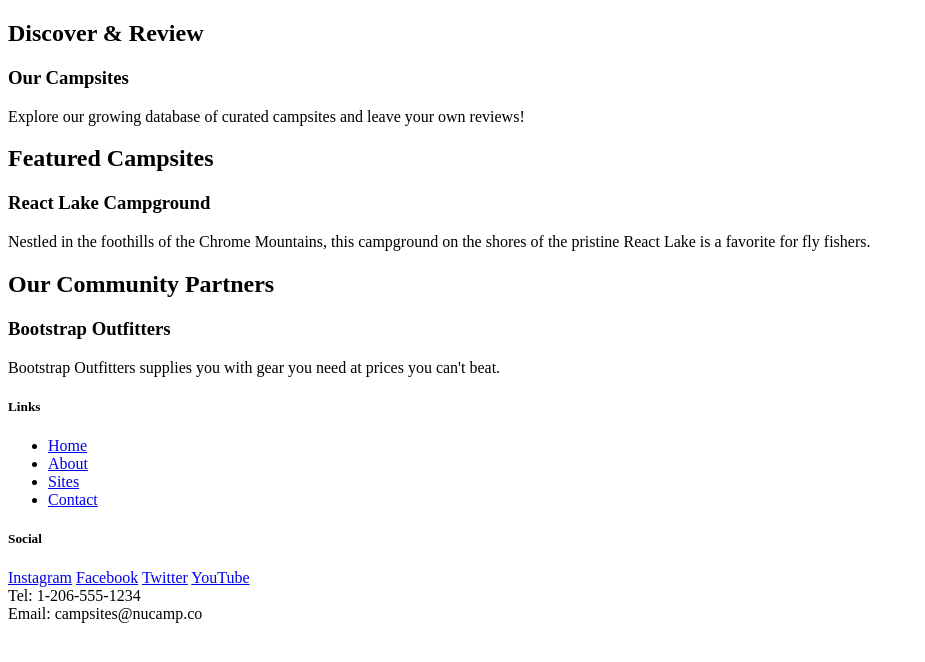
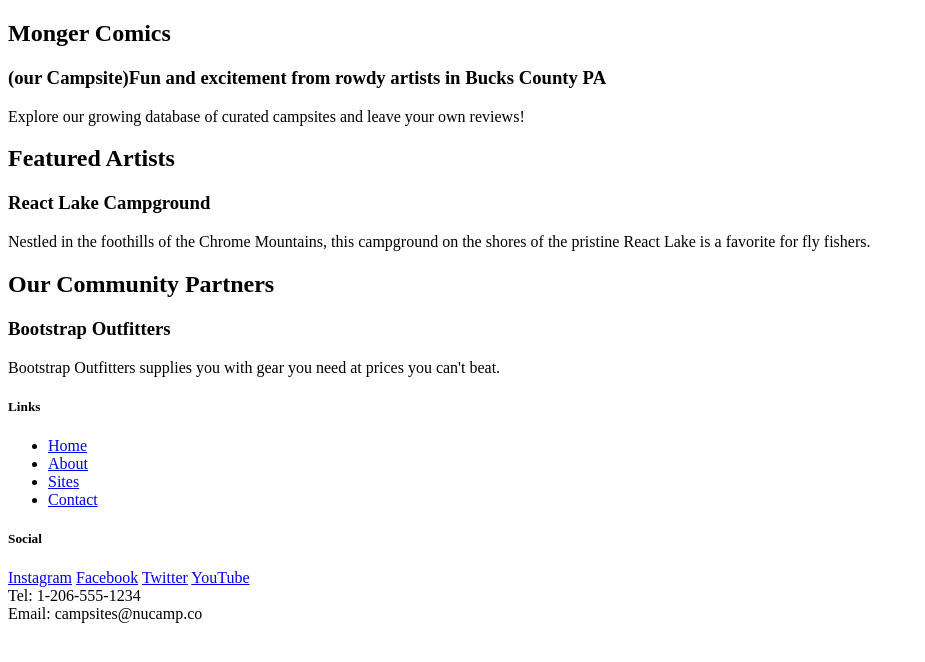
Before and after one commit to Ben-Brandaucode/BootstrapMongerComics, a website: page index.html in a window 1280 px wide. Shown: the whole page, without its empty margins (0-925 px from the left). Drawn offline with Linux system fonts and the light colour scheme.

Commit message:
MONGER customizing start

```diff
--- a/index.html
+++ b/index.html
@@ -8,13 +8,13 @@
 </head>
 <body>
     <div>
-        <h2>Discover & Review</h2>
-        <h3>Our Campsites</h3>
+        <h2>Monger Comics</h2>
+        <h3>(our Campsite)Fun and excitement from rowdy artists in Bucks County PA</h3>
         <p>Explore our growing database of curated campsites and leave your own reviews!</p>
     </div>
 
     <div>
-        <h2>Featured Campsites</h2>
+        <h2>Featured Artists</h2>
         <h3>React Lake Campground</h3>
         <p>Nestled in the foothills of the Chrome Mountains, this campground on the shores of the pristine React Lake is a favorite for fly fishers.</p>
     </div>
```
